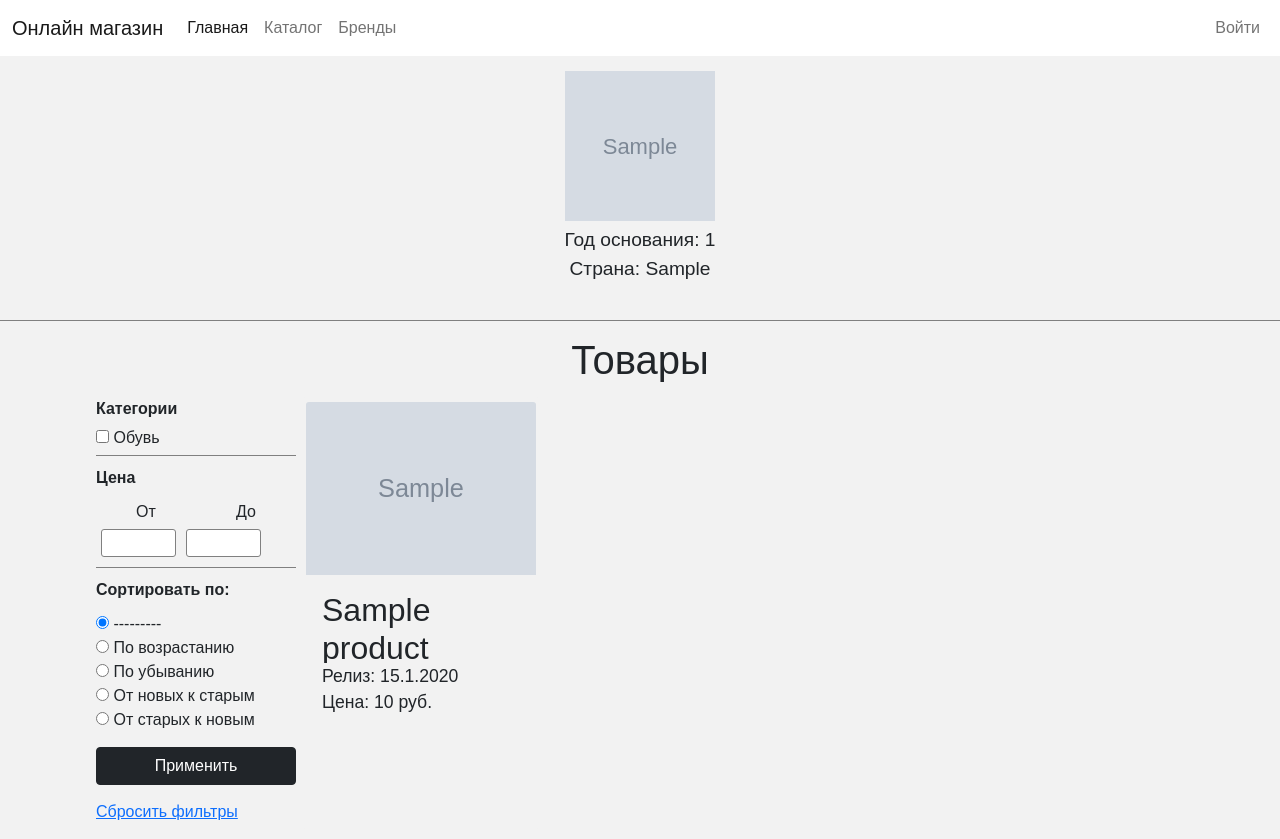
After one commit to m0r4n9/OnlineShopProject, a Django app: page /brands/1 in a window 1280 px wide. The commit adds this page. Run offline with Django 4.2, Linux system fonts and the light colour scheme; tables that the repository leaves empty hold one stand-in row (values such as "Sample post"); grey boxes marked "Sample" are stand-in pictures; parts of the project's set-up code (start-up, migrations or seed data) failed here and were passed over.

Commit message:
fixes some bugs

```diff
--- a/main/cart.py
+++ b/main/cart.py
@@ -42,9 +42,6 @@ class Cart:
                 if item_data['id'] == product.id:
                     self.cart[item_id]['product'] = product
                     self.cart[item_id]['size'] = ProductSize.objects.get(id=item_data['size_id'])
-                    # self.cart['price'] = Decimal(self.cart[item_id]['price'])
-                    # self.cart[item_id]['total_price'] = self.cart[item_id]['price'] * self.cart[item_id]['quantity']
-                    # yield self.cart[item_id]
 
         for item in self.cart.values():
             item['price'] = Decimal(item['price'])
--- a/main/forms.py
+++ b/main/forms.py
@@ -6,6 +6,7 @@ from main.models import Category, Review, Product, GENDER_ID
 
 class CartAddProductForm(forms.Form):
     update = forms.BooleanField(required=False, initial=False, widget=forms.HiddenInput)
+
 
 class ReviewForm(forms.ModelForm):
     class Meta:
@@ -20,18 +21,27 @@ class ReviewFormImages(ReviewForm):
     class Meta(ReviewForm.Meta):
         fields = ReviewForm.Meta.fields + ['images']
 
-class ProdfuctFilterSet(django_filters.FilterSet):
+
+class ProductFilterSet(django_filters.FilterSet):
     category = django_filters.ModelMultipleChoiceFilter(queryset=Category.objects.all(),
                                                         widget=forms.CheckboxSelectMultiple)
     min_price = django_filters.NumberFilter(field_name='price', lookup_expr='gte')
     max_price = django_filters.NumberFilter(field_name='price', lookup_expr='lte')
 
     order_by = django_filters.OrderingFilter(
+        choices=(
+            ('price', 'По возрастанию'),
+            ('-price', 'По убыванию'),
+            ('-release', 'От новых к старым'),
+            ('release', 'От старых к новым'),
+        ),
         fields=(
             ('price', 'price'),
             ('release', 'release'),
         ),
+        widget=forms.RadioSelect,
     )
+
     class Meta:
         model = Product
         fields = ['category', 'min_price', 'max_price', 'gender']
--- a/main/models.py
+++ b/main/models.py
@@ -32,11 +32,15 @@ def max_value_current_year(value):
 class Company(models.Model):
     name_company = models.CharField(max_length=250, unique=True)
     country = models.CharField(max_length=50)
+    image_link = models.CharField(max_length=250)
     date_foundation = models.PositiveIntegerField(default=current_year(),
                                                   validators=[MinValueValidator(1800), max_value_current_year])
 
     def __str__(self):
         return self.name_company
+
+    def get_length_products(self):
+        return len(Product.objects.filter(company_id=self.id))
 
 
 class Category(models.Model):
--- a/main/static/main/style.css
+++ b/main/static/main/style.css
@@ -529,3 +529,57 @@ body {
     font-size: 2rem;
     text-align: center;
 }
+
+.catalog-priceFilter {
+    display: flex;
+}
+
+.catalog-priceFilter input {
+    width: 75px;
+    border-radius: 3px;
+    border: 1px solid gray;
+    margin: 5px;
+}
+
+.catalog-priceFilter input[type=number]::-webkit-inner-spin-button, input[type=number]::-webkit-outer-spin-button {
+    -webkit-appearance: none;
+    margin: 0;
+}
+
+input[type=number] {
+    -moz-appearance: textfield;
+}
+
+.company-card {
+    position: relative;
+    margin: 15px auto;
+    height: 250px;
+}
+
+.company-desc {
+    font-size: 1.2rem;
+    margin-top: 5px;
+    text-align: center;
+}
+
+.company-desc p {
+    margin: 0;
+}
+
+.company-card::after {
+    content: '';
+    display: block;
+    position: absolute;
+    right: 0;
+    bottom: 0;
+    margin-top: 15px;
+    width: 100vw;
+    height: 1px;
+    background: gray;
+}
+
+.wrapper-catalogItemsCompany {
+    width: 85vw;
+    margin: 5px auto;
+    display: flex;
+}
--- a/main/urls.py
+++ b/main/urls.py
@@ -11,6 +11,7 @@ urlpatterns = [
                   path('catalog/goods/<int:item_id>/<int:size_id>', views.detail, name='details_product'),
                   path('favorite_products/', views.favorite_products, name='favorite_products'),
                   path('brands/', views.brands, name='brands'),
+                  path('brands/<int:company_id>', views.detail_company, name='company_detail'),
                   path('cart/', views.cart_detail, name='cart'),
                   path('cart/add/<int:product_id>/', views.cart_add, name='cart_add'),
                   path('cart/add/<int:product_id>/<int:size_id>', views.cart_add, name='cart_addTrue'),
--- a/main/views.py
+++ b/main/views.py
@@ -12,7 +12,7 @@ from django.core.mail import send_mail
 from OnlineShopProject import settings
 from users.forms import PersonalInformation
 from .cart import Cart
-from .forms import CartAddProductForm, ReviewFormImages, ProdfuctFilterSet
+from .forms import CartAddProductForm, ReviewFormImages, ProductFilterSet
 from .models import Product, Company, ProductSize, FavoriteList, Review, Purchase, ReviewPhotos
 
 
@@ -33,7 +33,7 @@ def brands(request):
 
 def catalog(request):
     products = Product.objects.all()
-    filterset = ProdfuctFilterSet(request.GET, queryset=products)
+    filterset = ProductFilterSet(request.GET, queryset=products)
 
     if 'price' in request.GET:
         direction = '-' if request.GET['price'] == 'desc' else ''
@@ -63,44 +63,44 @@ def catalog(request):
 def detail(request, item_id, size_id=0):
     item = Product.objects.get(pk=item_id)
     sizes = ProductSize.objects.filter(product=item, quantity__gt=0).order_by('size')
-    purchases = Purchase.objects.filter(products__in=[item], user=request.user)
     review_list = Review.objects.filter(product=item).order_by('-created_at')
     cart_product_form = CartAddProductForm()
     include_item = False
+    purchases = None
     review = None
+
+    if request.user.is_authenticated:
+        purchases = Purchase.objects.filter(products__in=[item], user=request.user)
+        is_favorite = FavoriteList.objects.get(user=request.user).products.all().filter(id=item_id)
+        if is_favorite:
+            include_item = True
 
     if purchases:
         review = ReviewFormImages(initial={'product': item})
 
-    if request.user.is_authenticated:
-        is_favorite = FavoriteList.objects.get(user=request.user).products.all().filter(id=item_id)
-        if is_favorite:
-            include_item = True
-
-    if size_id != 0:
-        context = {
-            'item': item,
-            'sizes': sizes,
-            'choiceSize': sizes.get(pk=size_id),
-            'cart_product_form': cart_product_form,
-            'include_item': include_item,
-            'review': review,
-            'purchases': purchases,
-            'review_list': review_list,
-        }
-    else:
-        context = {
-            'item': item,
-            'sizes': sizes,
-            'cart_product_form': cart_product_form,
-            'include_item': include_item,
-            'review': review,
-            'purchases': purchases,
-            'review_list': review_list,
-        }
-
+    context = {
+        'item': item,
+        'sizes': sizes,
+        'choiceSize': sizes.get(pk=size_id) if size_id != 0 else None,
+        'cart_product_form': cart_product_form,
+        'include_item': include_item,
+        'review': review,
+        'review_list': review_list,
+    }
     return render(request, 'main/detailItem.html', context)
 
+
+def detail_company(request, company_id):
+    company = Company.objects.get(pk=company_id)
+    products = Product.objects.filter(company_id=company.id)
+    filterset = ProductFilterSet(request.GET, queryset=products)
+
+    context = {
+        'company': company,
+        'produts': filterset.qs,
+        'filterset': filterset,
+    }
+    return render(request, 'main/companyDetail.html', context)
 
 @login_required(login_url='/users/login')
 def favorite_products(request):
@@ -176,10 +176,10 @@ def cart_detail(request):
             Purchase.objects.create(user=userPurches, total_price=total_price, street=userPurches.street,
                                     city=userPurches.city,
                                     postcode=userPurches.postcode).products.set(products)
-            # send_email_purches(subject='Покупка', message='Спасибо за покупку', userName=request.user,
-            #                    products=products,
-            #                    recipient_list=[request.user.email])
-            # cart.clear()
+            send_email_purches(subject='Покупка', message='Спасибо за покупку', userName=request.user,
+                               products=products,
+                               recipient_list=[request.user.email])
+            cart.clear()
             return redirect('main:cart')
     else:
         form = PersonalInformation(instance=request.user)
@@ -191,7 +191,6 @@ def cart_detail(request):
 
 @login_required(login_url='/users/login')
 def add_favorite(request, item_id):
-    favorite = FavoriteList.objects.get(user=request.user)
     product = Product.objects.get(id=item_id)
     favorite_list = FavoriteList.objects.get(user=request.user)
     favorite_list.products.add(product)
@@ -200,7 +199,6 @@ def add_favorite(request, item_id):
 
 @login_required(login_url='/users/login')
 def remove_favorite(request, item_id):
-    favorite = FavoriteList.objects.get(user=request.user)
     product = Product.objects.get(id=item_id)
     favorite_list = FavoriteList.objects.get(user=request.user)
     favorite_list.products.remove(product)
--- /dev/null
+++ b/templates/main/companyDetail.html
@@ -0,0 +1,70 @@
+{% extends 'main/layout.html' %}
+
+{% block title %}
+    {{ company }}
+{% endblock %}
+
+{% block content %}
+    <div>
+        <div class="company-card">
+            <div style="text-align: center">
+                <img src="{{ company.image_link }}" style="width: 150px; height: 150px;" alt="">
+            </div>
+            <div class="company-desc">
+                <p>Год основания: {{ company.date_foundation }}</p>
+                <p>Страна: {{ company.country }}</p>
+            </div>
+        </div>
+        <div>
+            <h1 style="text-align: center;">Товары</h1>
+        </div>
+        <div class="wrapper-catalogItemsCompany">
+            <div class="catalog-filters">
+                <form method="get">
+                    <div style="border-bottom: 1px solid gray; padding-bottom: 5px">
+                        <p style="margin: 5px 0; font-weight: 600">Категории</p>
+                        {{ filterset.form.category }}
+                    </div>
+                    <div style="border-bottom: 1px solid gray; padding-bottom: 5px">
+                        <p style="margin: 10px 0; font-weight: 600">Цена</p>
+                        <div style="display: flex; justify-content: space-around">
+                            <span>От</span>
+                            <span>До</span>
+                        </div>
+                        <div class="catalog-priceFilter">
+                            {{ filterset.form.min_price }}
+                            {{ filterset.form.max_price }}
+                        </div>
+                    </div>
+                    <div>
+                        <p style="margin: 10px 0; font-weight: 600">Сортировать по:</p>
+                        {{ filterset.form.order_by }}
+                    </div>
+
+                    <div style="display: flex; flex-direction: column;">
+                        <button type="submit" class="btn btn-dark" style="margin: 15px 0 5px 0;">Применить</button>
+                        <a href="{% url 'main:company_detail' company.id %}" style="margin: 10px 0;">Сбросить
+                            фильтры</a>
+                    </div>
+                </form>
+            </div>
+            <div class="catalog-items">
+                {% for product in produts %}
+                    <div class="card" style="width: 15rem"
+                         onclick="window.location.href = '{% url 'main:details_product' product.id %}'">
+                        <img class="card-img-top" src="{{ product.image_prev.url }}" alt="Card image cap">
+                        <div class="card-body">
+                            <div style="height: 4.5rem; overflow: hidden">
+                                <h5 class="card-title">{{ product.name_item }}</h5>
+                            </div>
+                            <span>Релиз: {{ product.release.day }}.{{ product.release.month }}.{{ product.release.year }}</span>
+                            <br/>
+                            <span>Цена: {{ product.price }} руб.</span>
+                        </div>
+                    </div>
+                {% endfor %}
+            </div>
+        </div>
+
+    </div>
+{% endblock %}
--- a/templates/main/favoriteItems.html
+++ b/templates/main/favoriteItems.html
@@ -19,7 +19,7 @@
                             </div>
                             <span>Релиз: {{ item.release.day }}.{{ item.release.month }}.{{ item.release.year }}</span>
                             <br/>
-                            <span>Цена: {{ item.price }}$</span>
+                            <span>Цена: {{ item.price }} руб.</span>
                             <br/>
                             <a href="{% url 'main:remove_favorite' item.id %}">Удалить из избранных</a>
                         </div>
--- a/templates/users/changePersonInformation.html
+++ b/templates/users/changePersonInformation.html
@@ -22,7 +22,7 @@
                 </div>
             </div>
         </div>
-        <button type="submit" class="btn btn-success">Сохранить?</button>
+        <button type="submit" class="btn btn-success">Сохранить</button>
         <a style="display: block; color: black; list-style: none; text-decoration: none; margin-top: 10px" href="{% url 'users:profile' %}">Отмена</a>
     </form>
 {% endblock %}
--- a/templates/users/profile.html
+++ b/templates/users/profile.html
@@ -30,7 +30,7 @@
     </div>
     <div style="text-align: center">
         <a class="btn btn-dark" style="margin-top: 25px"
-           href="{% url 'users:logout' %}">Выйти?</a>
+           href="{% url 'users:logout' %}">Выйти</a>
         <br/>
         <a class="btn btn-secondary" style="margin-top: 15px" href="{% url 'users:profile_edit' %}">Изменить данные</a>
     </div>
```
Also changed, not shown: templates/main/brands.html (+20 -7 lines), templates/main/catalog.html (+24 -4 lines), templates/main/detailItem.html (+11 -5 lines), main/migrations/0020_company_image_list.py (added), main/migrations/0021_alter_company_image_list.py (added), main/migrations/0022_rename_image_list_company_image_link.py (added).
